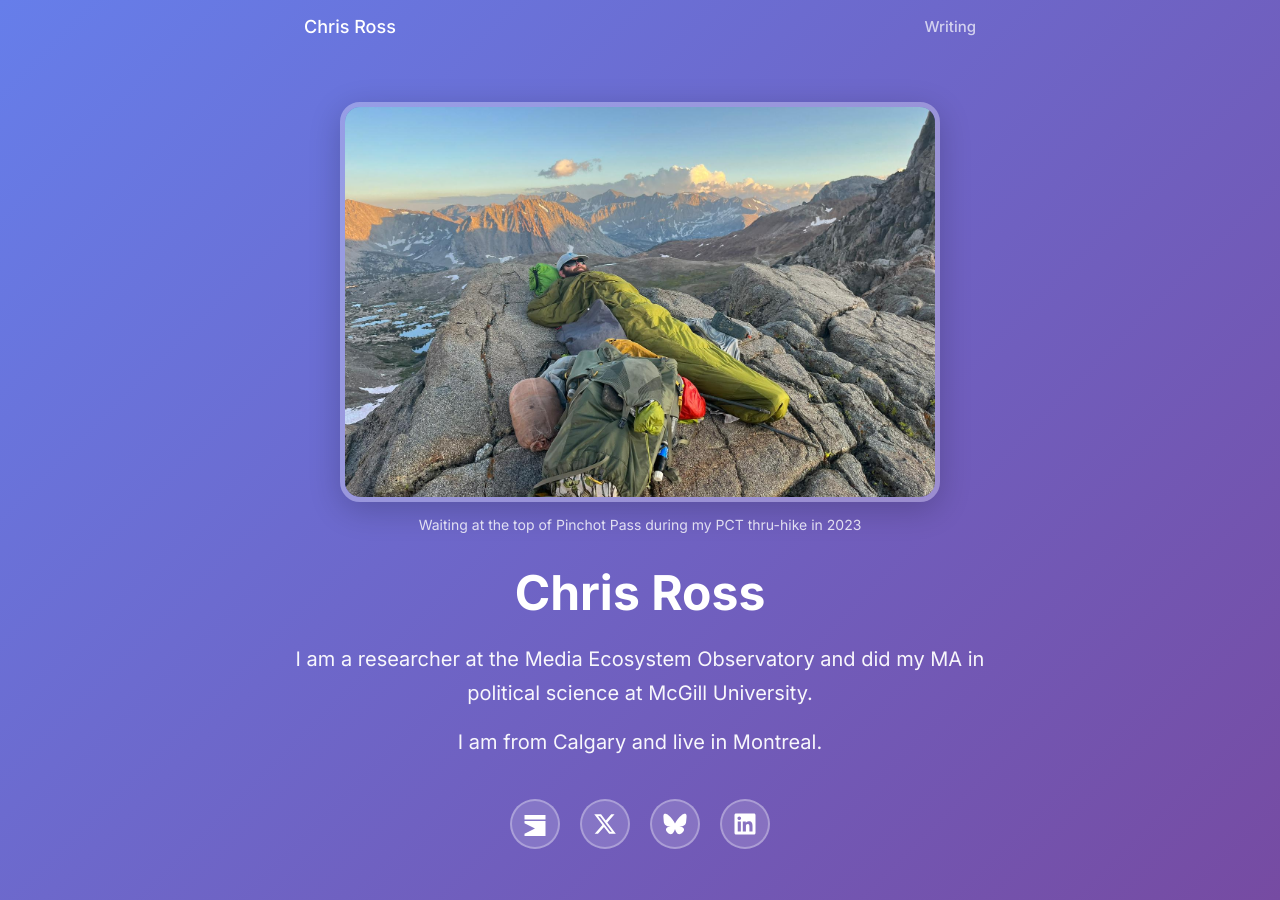
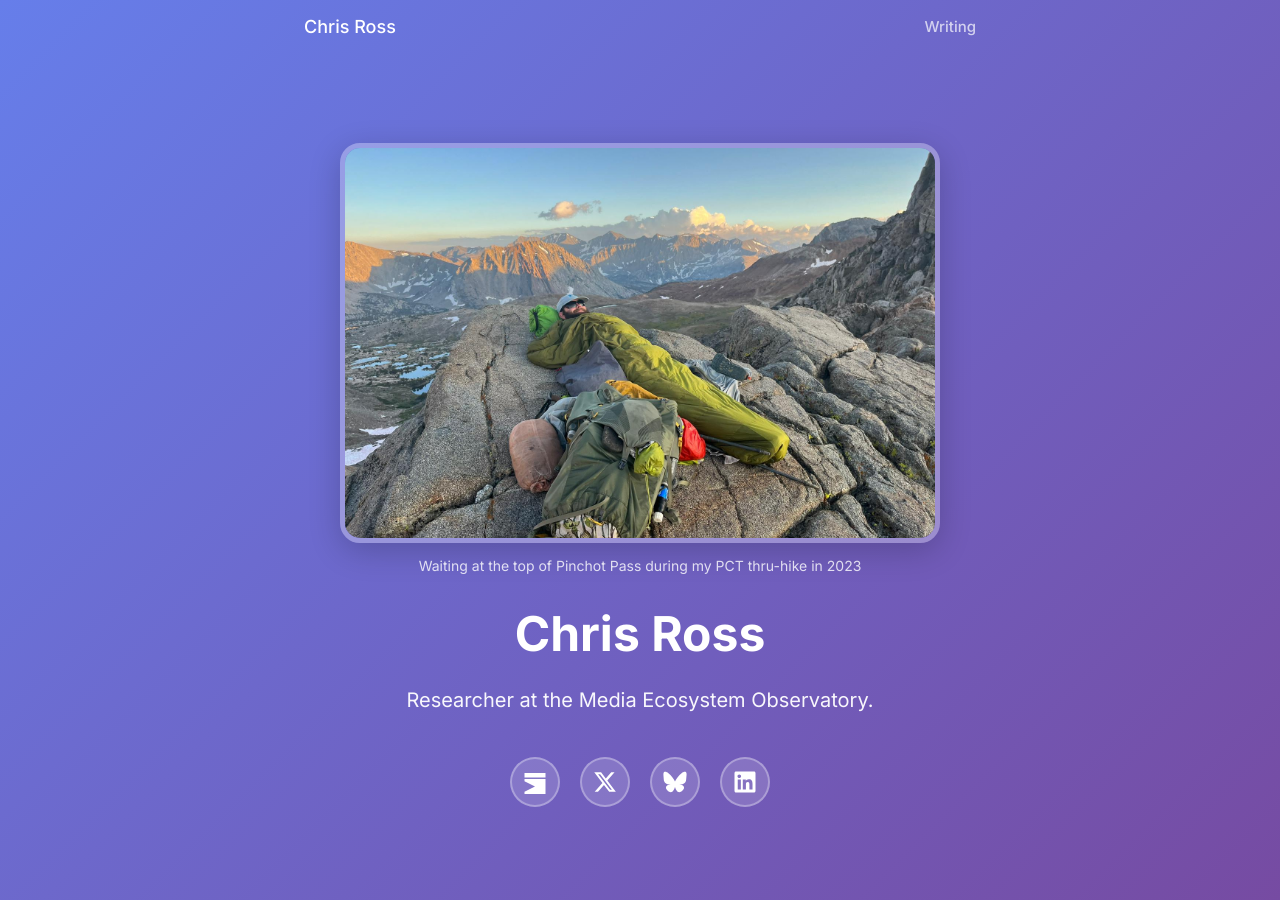
Before and after one commit to chrispross/chrispross.github.io, a Jekyll site: the page built from index.html, in a window 1280 px wide. Built offline with Jekyll 4.4.1, drawn with Linux system fonts in a browser that asks for light colours.

Commit message:
Shorten home page bio to one line
Co-Authored-By: Claude Opus 4.6 (1M context) <noreply@anthropic.com>

```diff
--- a/index.html
+++ b/index.html
@@ -149,8 +149,7 @@ title: Home
     <p class="photo-caption">Waiting at the top of Pinchot Pass during my PCT thru-hike in 2023</p>
     <h1>Chris Ross</h1>
     <div class="bio">
-      <p>I am a researcher at the Media Ecosystem Observatory and did my MA in political science at McGill University.</p>
-      <p>I am from Calgary and live in Montreal.</p>
+      <p>Researcher at the Media Ecosystem Observatory.</p>
     </div>
 
     <div class="social-links">
```
